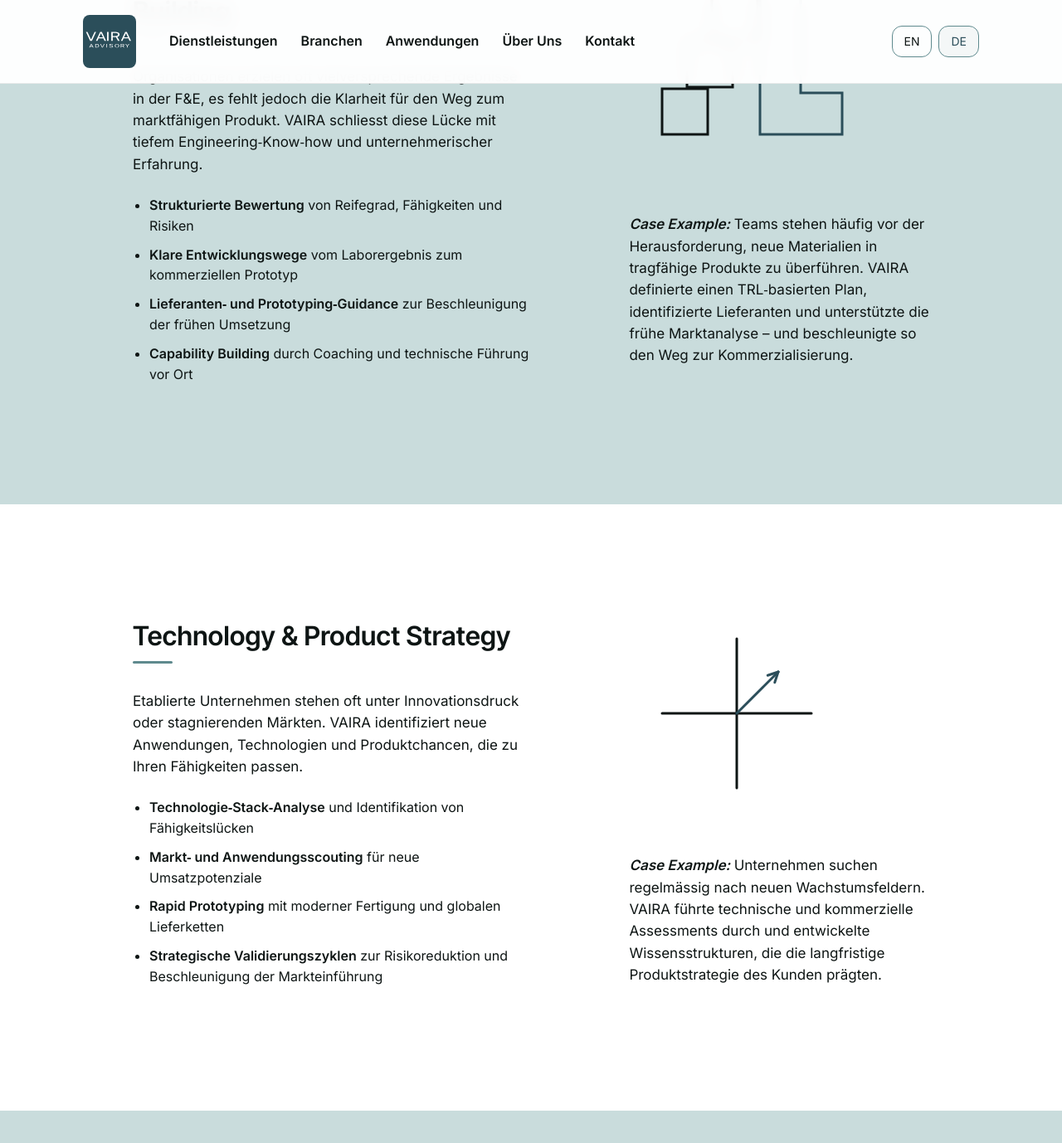
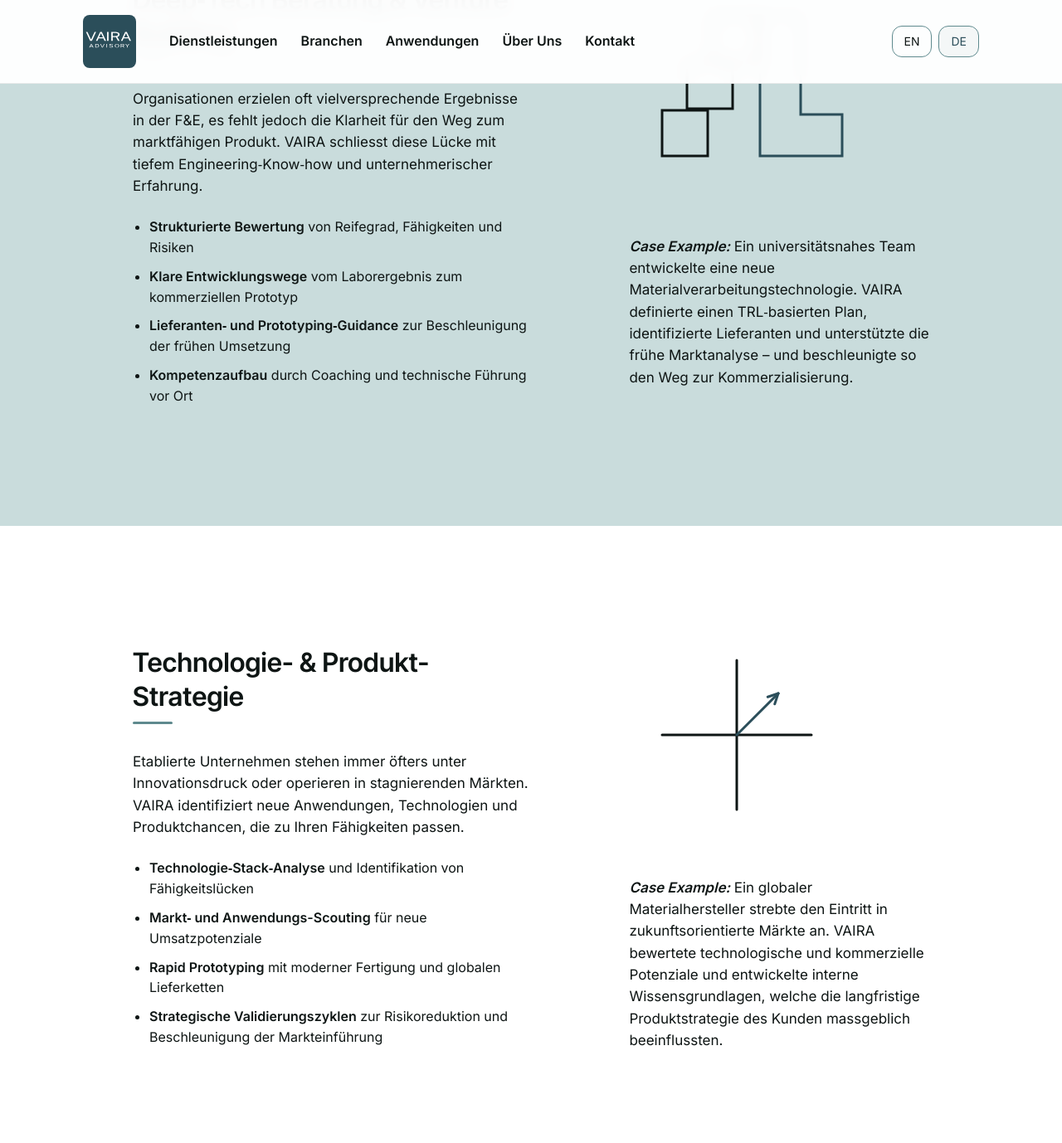
Before and after one commit to raphaelheeb/vaira-advisory, a Jekyll site: the page built from de/services/index.html, in a window 1280 px wide and 1400 px high, scrolled down 1444 px. Shown: the top 1378 px of the window at 83% size. Built offline with Jekyll 4.4.1, drawn with Linux system fonts in a browser that asks for light colours; some of the changed text lies outside the part shown.

Commit message:
Update index.html

```diff
--- a/de/services/index.html
+++ b/de/services/index.html
@@ -72,7 +72,7 @@
                     stroke="currentColor" stroke-width="2" fill="none"/>
             </svg>
           </div>
-          <h3 style="font-size:1.125rem;">Deep‑Tech Advisory & Venture Building</h3>
+          <h3 style="font-size:1.125rem;">Deep‑Tech Beratung & Venture Building</h3>
         </div>
         <p>Von frühen Forschungsergebnissen zu validierten Konzepten mit technischer und kommerzieller Klarheit.</p>
       </div>
@@ -88,9 +88,9 @@
               <polyline points="29,16 32,16 32,19" stroke="currentColor" stroke-width="2" stroke-linecap="round" fill="none"/>
             </svg>
           </div>
-          <h3 style="font-size:1.125rem;">Technology & Product Strategy</h3>
+          <h3 style="font-size:1.125rem;">Technologie- & Produkt-Strategie</h3>
         </div>
-        <p>Neue Märkte, Anwendungen und Fähigkeiten identifizieren, die zu Ihren Stärken passen.</p>
+        <p>Neue Märkte, Anwendungen und Fähigkeiten identifizieren, die zu Ihren Kernkompetenzen und Stärken passen.</p>
       </div>
 
       <div class="card">
@@ -103,9 +103,9 @@
               <line x1="12" y1="32" x2="32" y2="32" stroke="currentColor" stroke-width="2" stroke-linecap="round"/>
             </svg>
           </div>
-          <h3 style="font-size:1.125rem;">Engineering Execution & Architecture</h3>
+          <h3 style="font-size:1.125rem;">Technische Umsetzung & Architektur</h3>
         </div>
-        <p>Technische Führung, um komplexe Technologien zu stabilisieren, zu skalieren und zu optimieren.</p>
+        <p>Hands-on technische Führung, um komplexe Technologien zu stabilisieren, zu skalieren und zu optimieren.</p>
       </div>
 
       <div class="card">
@@ -136,7 +136,7 @@
   <div class="content-wrapper wrapper--narrow split">
 
     <div class="split-left">
-      <h2>Deep‑Tech Advisory & Venture Building</h2>
+      <h2>Deep‑Tech Beratung & Venture Building</h2>
 
       <p>
         Organisationen erzielen oft vielversprechende Ergebnisse in der F&E, es fehlt jedoch die Klarheit für den Weg zum marktfähigen Produkt. VAIRA schliesst diese Lücke mit tiefem Engineering‑Know‑how und unternehmerischer Erfahrung.
@@ -146,7 +146,7 @@
         <li><strong>Strukturierte Bewertung</strong> von Reifegrad, Fähigkeiten und Risiken</li>
         <li><strong>Klare Entwicklungswege</strong> vom Laborergebnis zum kommerziellen Prototyp</li>
         <li><strong>Lieferanten‑ und Prototyping‑Guidance</strong> zur Beschleunigung der frühen Umsetzung</li>
-        <li><strong>Capability Building</strong> durch Coaching und technische Führung vor Ort</li>
+        <li><strong>Kompetenzaufbau</strong> durch Coaching und technische Führung vor Ort</li>
       </ul>
     </div>
 
@@ -189,7 +189,7 @@
       </div>
 
       <p style="margin-top:1.25rem;">
-        <strong><em>Case Example:</em></strong> Teams stehen häufig vor der Herausforderung, neue Materialien in tragfähige Produkte zu überführen. VAIRA definierte einen TRL‑basierten Plan, identifizierte Lieferanten und unterstützte die frühe Marktanalyse – und beschleunigte so den Weg zur Kommerzialisierung.
+        <strong><em>Case Example:</em></strong> Ein universitätsnahes Team entwickelte eine neue Materialverarbeitungstechnologie. VAIRA definierte einen TRL‑basierten Plan, identifizierte Lieferanten und unterstützte die frühe Marktanalyse – und beschleunigte so den Weg zur Kommerzialisierung.
       </p>
     </div>
 
@@ -203,15 +203,15 @@
   <div class="content-wrapper wrapper--narrow split">
 
     <div class="split-left">
-      <h2>Technology & Product Strategy</h2>
+      <h2>Technologie- & Produkt-Strategie</h2>
 
       <p>
-        Etablierte Unternehmen stehen oft unter Innovationsdruck oder stagnierenden Märkten. VAIRA identifiziert neue Anwendungen, Technologien und Produktchancen, die zu Ihren Fähigkeiten passen.
+        Etablierte Unternehmen stehen immer öfters unter Innovationsdruck oder operieren in stagnierenden Märkten. VAIRA identifiziert neue Anwendungen, Technologien und Produktchancen, die zu Ihren Fähigkeiten passen.
       </p>
 
       <ul>
         <li><strong>Technologie‑Stack‑Analyse</strong> und Identifikation von Fähigkeitslücken</li>
-        <li><strong>Markt‑ und Anwendungsscouting</strong> für neue Umsatzpotenziale</li>
+        <li><strong>Markt‑ und Anwendungs-Scouting</strong> für neue Umsatzpotenziale</li>
         <li><strong>Rapid Prototyping</strong> mit moderner Fertigung und globalen Lieferketten</li>
         <li><strong>Strategische Validierungszyklen</strong> zur Risikoreduktion und Beschleunigung der Markteinführung</li>
       </ul>
@@ -239,7 +239,9 @@
       </div>
 
       <p style="margin-top:1.25rem;">
-        <strong><em>Case Example:</em></strong> Unternehmen suchen regelmässig nach neuen Wachstumsfeldern. VAIRA führte technische und kommerzielle Assessments durch und entwickelte Wissensstrukturen, die die langfristige Produktstrategie des Kunden prägten.
+        <strong><em>Case Example:</em></strong> Ein globaler Materialhersteller strebte den Eintritt in zukunftsorientierte Märkte an.
+        VAIRA bewertete technologische und kommerzielle Potenziale und entwickelte interne Wissensgrundlagen,
+        welche die langfristige Produktstrategie des Kunden massgeblich beeinflussten.
       </p>
     </div>
 
@@ -283,7 +285,10 @@
       </div>
 
       <p style="margin-top:1.25rem;">
-        <strong><em>Case Example:</em></strong> Hersteller stehen häufig vor instabilen Prozessen bei neuen Materialien. VAIRA optimierte die Materialauswahl, auditierte Lieferanten und implementierte gezielte Qualitätsmassnahmen – und reduzierte Ausschuss sowie Schwankungen.
+        <strong><em>Case Example:</em></strong> Ein internationaler Hersteller von Hightech-Komponenten führte eine neue Produktlinie ein,
+        die neue Materialien und komplexere Produktionsprozesse erforderte. VAIRA optimierte die Materialauswahl,
+        überprüfte Lieferanten, vereinfachte die Fertigungsabläufe und etablierte gezielte Qualitätskontrollen -
+        mit deutlich reduziertem Ausschuss und stabilerer Produktion.
       </p>
     </div>
 
@@ -330,7 +335,8 @@
       </div>
 
       <p style="margin-top:1.25rem;">
-        <strong><em>Case Example:</em></strong> Investoren benötigen regelmässig technische Perspektiven für KMU‑Bewertungen. VAIRA analysierte Innovationsreife, Technologie‑Stacks und Wachstumstreiber – und unterstützte die Priorisierung von Akquisitionszielen.
+        <strong><em>Case Example:</em></strong> Ein strategischer Wachstumsfonds prüfte industrielle KMU und suchte eine fundierte technische Einschätzung.
+        VAIRA analysierte Innovationsreife, Technologiearchitekturen und Wachstumspotenziale - und unterstützte die Priorisierung potenzieller Übernahmeziele.
       </p>
     </div>
 
@@ -379,7 +385,9 @@
       </div>
 
       <p style="margin-top:1.25rem;">
-        <strong><em>Case Example:</em></strong> Unternehmen entdecken häufig neue Technologien an Messen oder in Netzwerken. VAIRA führte eine TRL‑Bewertung durch, analysierte das Patentumfeld und entwickelte eine Roadmap für die Integration.
+        <strong><em>Case Example:</em></strong> Ein Schweizer KMU identifizierte auf einer Fachmesse eine potenziell disruptive Technologie,
+        die ihre bestehenden Produkte langfristig ersetzen könnte. VAIRA bewertete den Technologiereifegrad (TRL),
+        prüfte das Patentumfeld und entwickelte eine Integrations-Roadmap.
       </p>
     </div>
 
```
Also changed, not shown: other parts of de/services/index.html (+8 -8 lines).
